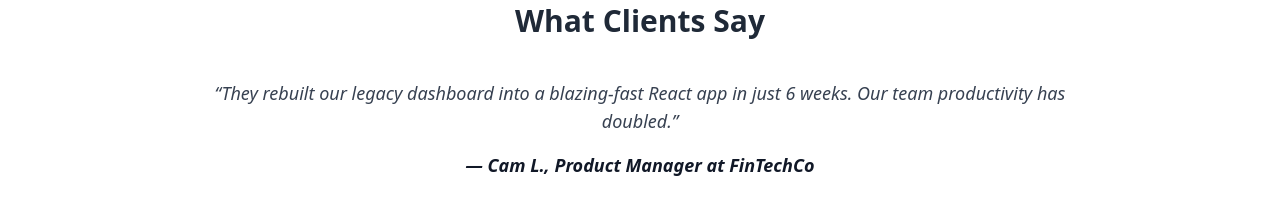
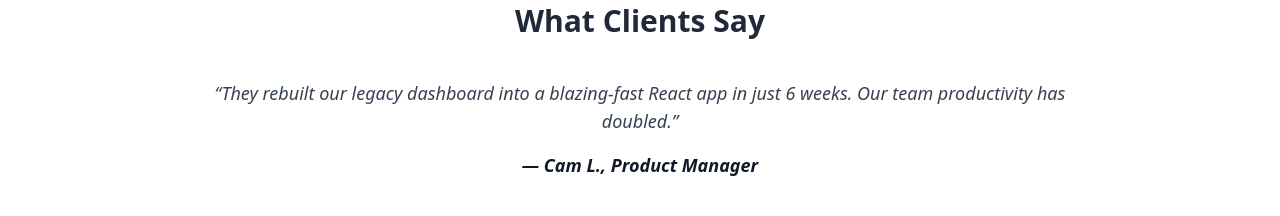
Before and after one commit to jauyeunggithub/react-landing-page, a website: page index.html in a window 1280 px wide. Shown: the part 1601-1817 px from the top of the page. Drawn offline with nearby package versions, Linux system fonts and the light colour scheme.

Commit message:
change text

```diff
--- a/index.html
+++ b/index.html
@@ -47,19 +47,22 @@
         <div class="text-5xl text-blue-600 mb-4">⚡</div>
         <h3 class="text-xl font-semibold mb-2">Blazing-Fast Performance</h3>
         <p>Optimized React apps with cutting-edge tooling, code-splitting, and
-          caching strategies.</p>
+          caching strategies.
+        </p>
       </div>
       <div>
         <div class="text-5xl text-blue-600 mb-4">💼</div>
         <h3 class="text-xl font-semibold mb-2">Enterprise-Ready Code</h3>
         <p>Clean, scalable architecture using best practices in state management
-          and testing.</p>
+          and testing.
+        </p>
       </div>
       <div>
         <div class="text-5xl text-blue-600 mb-4">🤝</div>
         <h3 class="text-xl font-semibold mb-2">Flexible Engagement</h3>
         <p>Work with us hourly, monthly, or per-project — with zero vendor
-          lock-in.</p>
+          lock-in.
+        </p>
       </div>
     </div>
   </section>
@@ -74,7 +77,7 @@
           just 6 weeks. Our team productivity has doubled.”
           <br>
           <span class="block mt-4 font-semibold text-gray-900">— Cam L.,
-            Product Manager at FinTechCo
+            Product Manager
           </span>
         </blockquote>
         <blockquote class="text-lg italic text-gray-700">
```
